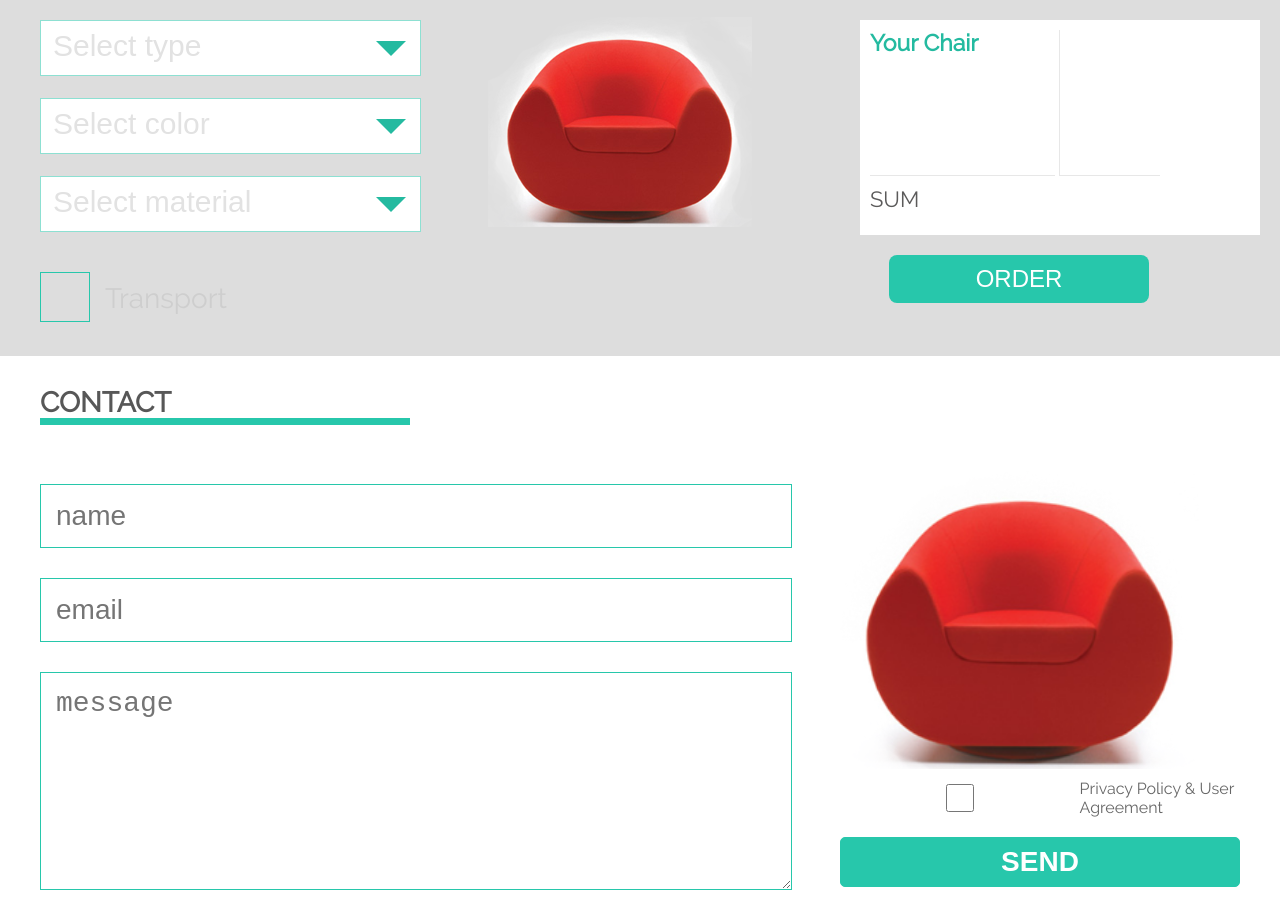
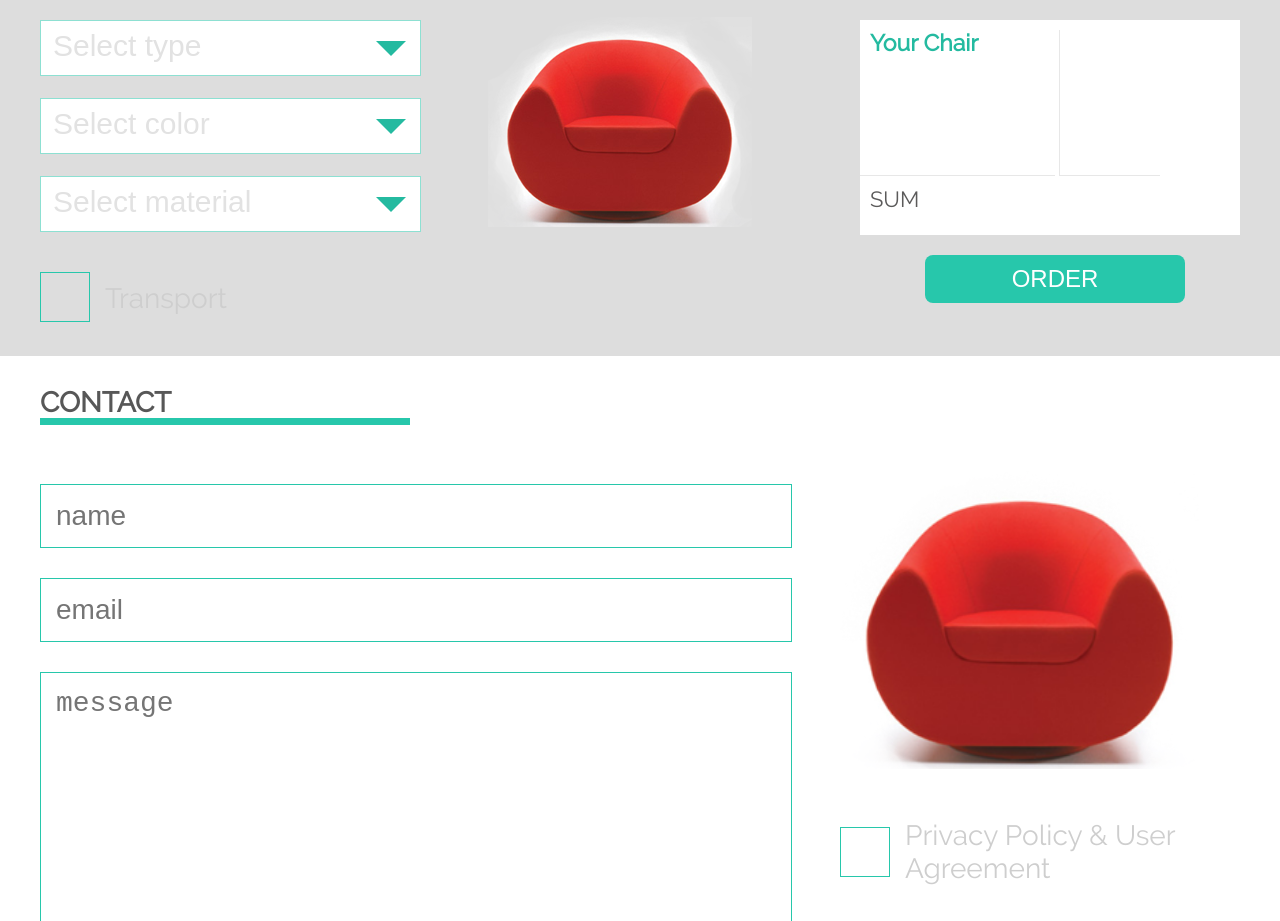
Before and after one commit to Chris86g/SitOnChair, a plain HTML site: page index.html in a window 1280 px wide. Shown: the part 1691-2612 px from the top of the page. Drawn offline with Linux system fonts and the light colour scheme.

Commit message:
description updated, section application

```diff
--- a/css/style.css
+++ b/css/style.css
@@ -577,7 +577,7 @@ sup {
   background-color: white;
   width:100%;
   height:195px;
-  padding:10px;
+  padding: 10px 0 10px 0;
   margin-top: 50px;
 }
 
@@ -592,7 +592,7 @@ sup {
   display: inline-block;
   font-family: 'ralewaymedium', Arial, Tahoma, sans-serif;
   margin-top: 20px;
-  margin-left: 29px;
+  margin-left: 65px;
   border-radius: 8px;
   text-decoration: none;
 }
@@ -600,6 +600,7 @@ sup {
   display: inline-block;
   width: 185px;
   vertical-align: top;
+  padding-left: 10px;
   padding-bottom:10px;
   border-bottom:1px solid #e7e7e7;
   height: 135px;
@@ -638,6 +639,7 @@ sup {
 .sum_label{
   display: inline-block;
   width: 185px;
+  padding-left: 10px;
   margin-top: 10px;
   font-size: 22px;
   color: #5b5a5a;
@@ -717,6 +719,10 @@ input, textarea {
   color: #666;
 }
 
+.contact .checkbox label::before, .contact .checkbox label::after {
+  top: 18px;
+}
+
 .img-wrap {
   height: 300px;
   width: 360px;
@@ -725,11 +731,6 @@ input, textarea {
 .img-wrap img {
   height: 100%;
   width: 100%;
-}
-
-.check {
-  display: flex;
-  justify-content: flex-start;
 }
 
 label {
--- a/index.html
+++ b/index.html
@@ -258,14 +258,14 @@
                 <div class="form-left">
                   <input type="text" name="name" placeholder="name" size="55">
                   <input type="email" name="email" placeholder="email" size="55">
-                  <textarea = placeholder="message" cols="55" rows="6"></textarea>
+                  <textarea = placeholder="message" cols="55" rows="8"></textarea>
                 </div>
                 <div class="form-right">
                   <div class="img-wrap">
                     <img src="images/red_chair.png">
                   </div>
-                  <div class="check">
-                    <input type="checkbox" class="checkbox" name="checkbox" value="checked"><label> Privacy Policy &amp; User Agreement </label>
+                  <div class="checkbox">
+                    <input type="checkbox" name="checkbox" value="checked"><label> Privacy Policy &amp; User Agreement </label>
                   </div>
                   <input type="submit" class="submit" value="send">
                 </div>
--- a/js/des.js
+++ b/js/des.js
@@ -7,19 +7,19 @@ document.addEventListener('DOMContentLoaded', function () {
   var ch2Des = chairDescription[1];
 
   ch1Des.addEventListener('mouseover', function () {
-    ch1Des.style.display = "none";
+    ch1Des.style.visibility = "hidden";
   })
 
   ch1Des.addEventListener('mouseout', function () {
-    ch1Des.style.display = "block";
+    ch1Des.style.visibility = "visible";
   })
 
   ch2Des.addEventListener('mouseover', function () {
-    ch2Des.style.display = "none";
+    ch2Des.style.visibility = "hidden";
   })
 
   ch2Des.addEventListener('mouseout', function () {
-    ch2Des.style.display = "block";
+    ch2Des.style.visibility = "visible";
   })
 
 })
```
